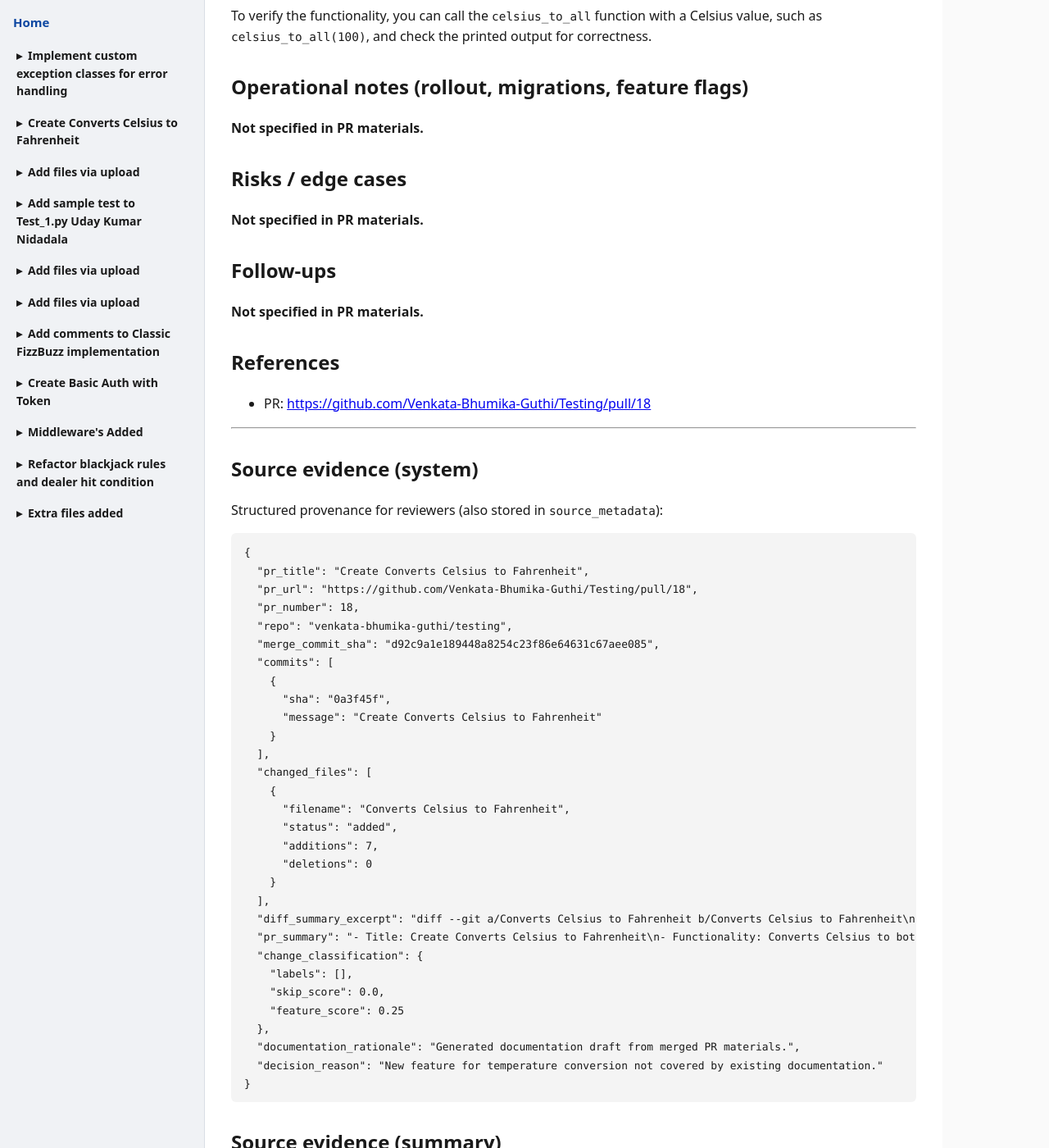
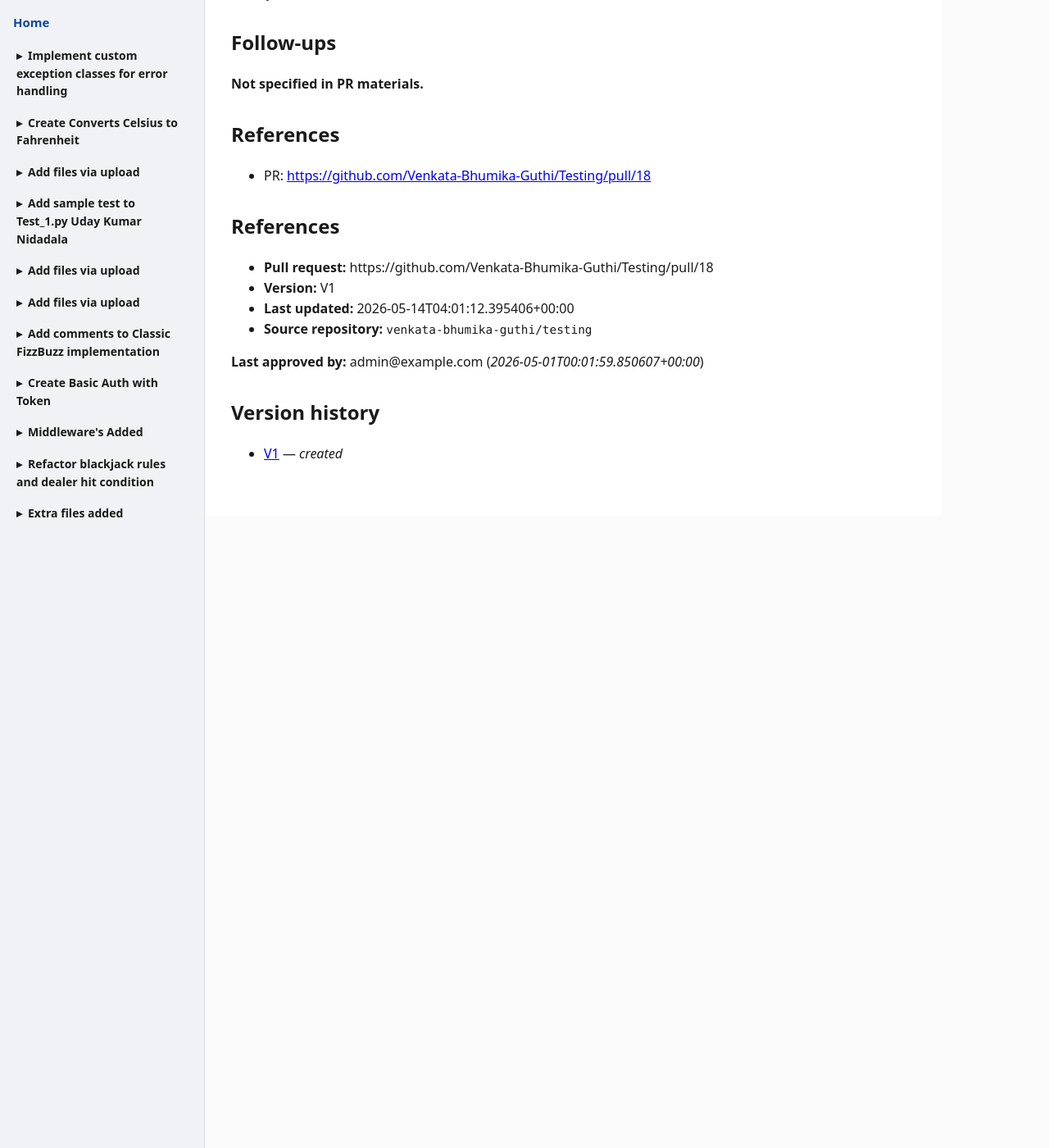
Before and after one commit to Venkata-Bhumika-Guthi/product-docs, a Jekyll site: the page built from docs/documents/create-converts-celsius-to-fahrenheit-b8114929b3/index.md, in a window 1280 px wide and 1400 px high, scrolled down 820 px. Shown: the whole window at 82% size. Built offline with Jekyll 4.4.1, drawn with Linux system fonts in a browser that asks for light colours; after the commit the page ends 1450 px from its top, so only the background shows below that; some of the changed text lies outside the part shown.

Commit message:
docs: publish create-converts-celsius-to-fahrenheit-b8114929b3 (current V1)

````diff
--- a/docs/documents/create-converts-celsius-to-fahrenheit-b8114929b3/index.md
+++ b/docs/documents/create-converts-celsius-to-fahrenheit-b8114929b3/index.md
@@ -5,14 +5,6 @@ title: "Create Converts Celsius to Fahrenheit"
 
 # Create Converts Celsius to Fahrenheit
 
-**Current version:** V1
-**Last updated:** 2026-05-01T00:01:58.317400+00:00
-**Last approved by:** admin@example.com (_2026-05-01T00:01:59.850607+00:00_)
-**Source PR:** https://github.com/Venkata-Bhumika-Guthi/Testing/pull/18
-
-## Current content
-
-# PR-18: Create Converts Celsius to Fahrenheit
 ## Summary
 This pull request introduces a new function that converts Celsius temperatures to both Fahrenheit and Kelvin.
 
@@ -37,51 +29,15 @@ To verify the functionality, you can call the `celsius_to_all` function with a C
 ## References
 - PR: [https://github.com/Venkata-Bhumika-Guthi/Testing/pull/18](https://github.com/Venkata-Bhumika-Guthi/Testing/pull/18)
 
----
+## References
 
-## Source evidence (system)
-
-Structured provenance for reviewers (also stored in `source_metadata`):
-
-```json
-{
-  "pr_title": "Create Converts Celsius to Fahrenheit",
-  "pr_url": "https://github.com/Venkata-Bhumika-Guthi/Testing/pull/18",
-  "pr_number": 18,
-  "repo": "venkata-bhumika-guthi/testing",
-  "merge_commit_sha": "d92c9a1e189448a8254c23f86e64631c67aee085",
-  "commits": [
-    {
-      "sha": "0a3f45f",
-      "message": "Create Converts Celsius to Fahrenheit"
-    }
-  ],
-  "changed_files": [
-    {
-      "filename": "Converts Celsius to Fahrenheit",
-      "status": "added",
-      "additions": 7,
-      "deletions": 0
-    }
-  ],
-  "diff_summary_excerpt": "diff --git a/Converts Celsius to Fahrenheit b/Converts Celsius to Fahrenheit\nnew file mode 100644\nindex 0000000..c93822b\n--- /dev/null\n+++ b/Converts Celsius to Fahrenheit\t\n@@ -0,0 +1,7 @@\n+def celsius_to_all(c):\n+    print(f\"Celsius:    {c}\u00b0C\")\n+    print(f\"Fahrenheit: {c * 9/5 + 32}\u00b0F\")\n+    print(f\"Kelvin:     {c + 273.15}K\")\n+\n+celsius_to_all(100)\n+#Converts Celsius to Fahrenheit and Kelvin in one shot.\n",
-  "pr_summary": "- Title: Create Converts Celsius to Fahrenheit\n- Functionality: Converts Celsius to both Fahrenheit and Kelvin simultaneously.\n- New file created: \"Converts Celsius to Fahrenheit\".\n- Commit message: Create Converts Celsius to Fahrenheit.\n- Code includes a function `celsius_to_all(c)` that prints the temperature in Celsius, Fahrenheit, and Kelvin.\n- Example usage of the function with an input of 100 degrees Celsius.\n- The output format includes degree symbols for clarity.\n- The implementation is straightforward and user-friendly.",
-  "change_classification": {
-    "labels": [],
-    "skip_score": 0.0,
-    "feature_score": 0.25
-  },
-  "documentation_rationale": "Generated documentation draft from merged PR materials.",
-  "decision_reason": "New feature for temperature conversion not covered by existing documentation."
-}
-```
+- **Pull request:** https://github.com/Venkata-Bhumika-Guthi/Testing/pull/18
+- **Version:** V1
+- **Last updated:** 2026-05-14T04:01:12.395406+00:00
+- **Source repository:** `venkata-bhumika-guthi/testing`
 
 
-## Source evidence (summary)
-
-- **pr_number:** 18
-- **pr_url:** https://github.com/Venkata-Bhumika-Guthi/Testing/pull/18
-- **decision_reason:** New feature for temperature conversion not covered by existing documentation.
+**Last approved by:** admin@example.com (_2026-05-01T00:01:59.850607+00:00_)
 
 ## Version history
 
````
